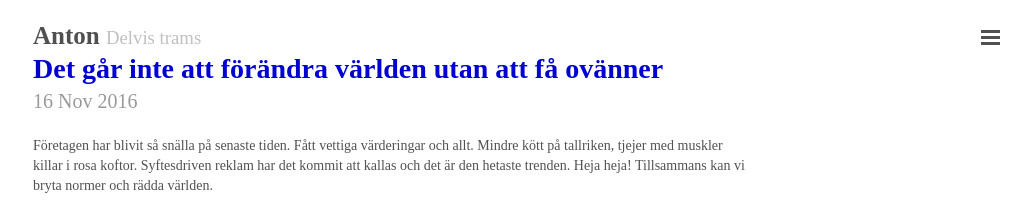
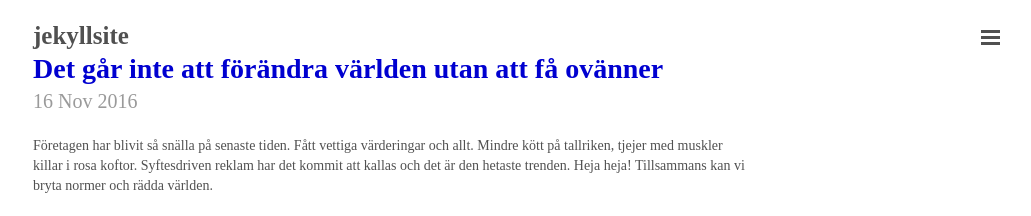
Before and after one commit to antonmodin/jekyllsite, a Jekyll site: the page built from index.html, in a window 1280 px wide and 900 px high. Shown: the top 216 px of the window, without its empty margins (247-1278 px from the left). Built offline with Jekyll 4.4.1, drawn with Linux system fonts in a browser that asks for light colours; the list of posts is cut into pages by our own code.

Commit message:
Update _config.yml

```diff
--- a/_config.yml
+++ b/_config.yml
@@ -8,9 +8,9 @@ highlighter:         rouge
 
 
 # Setup
-title:               Anton
-tagline:             'Delvis trams'
-description:         Ibland kort, ibland långt. Sällan viktigt.
+title:
+tagline:
+description:         Ibland kort, ibland långt. Delvis trams.
 url:                 http://antonmodin.se
 baseurl:             /
 paginate:            5
```
